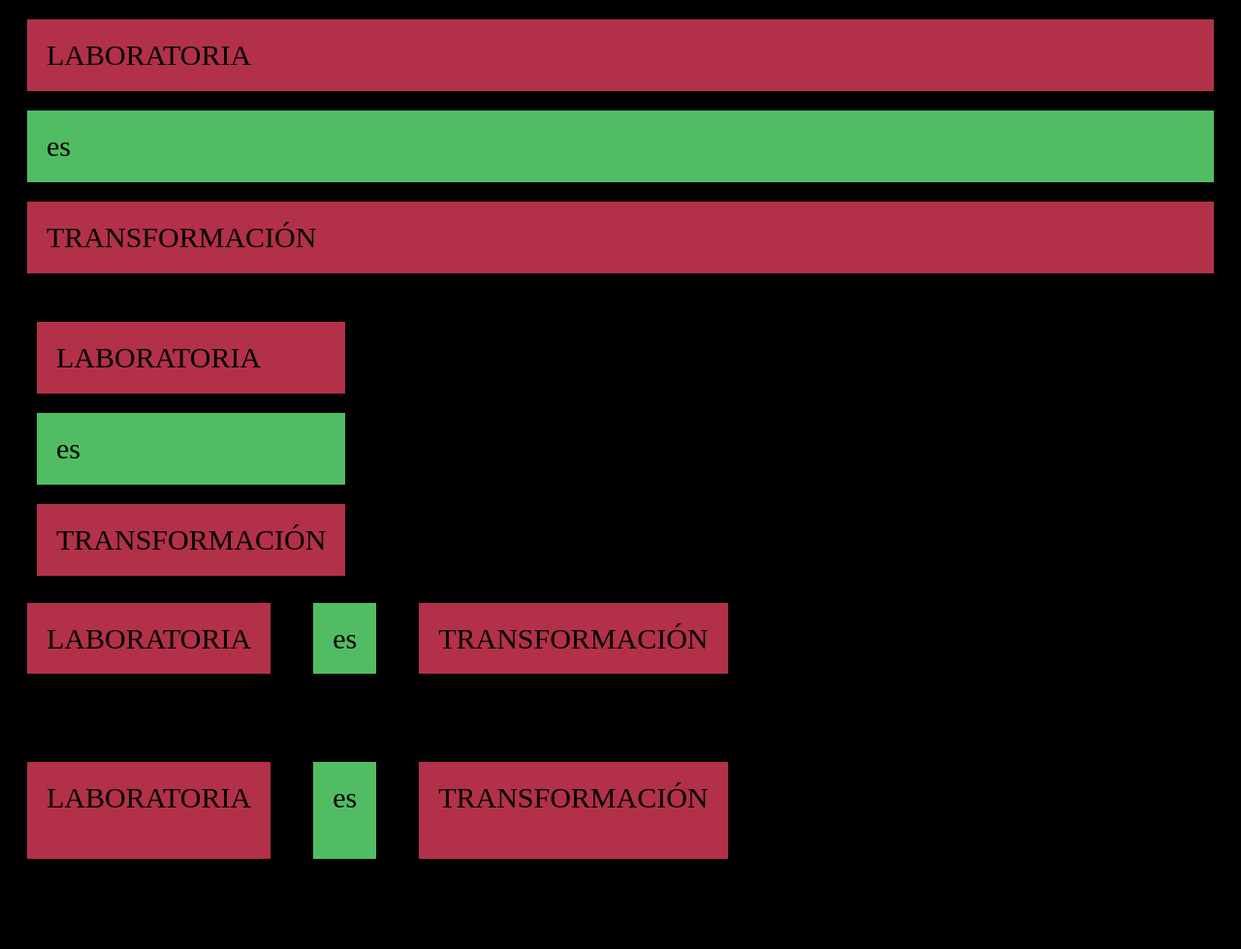
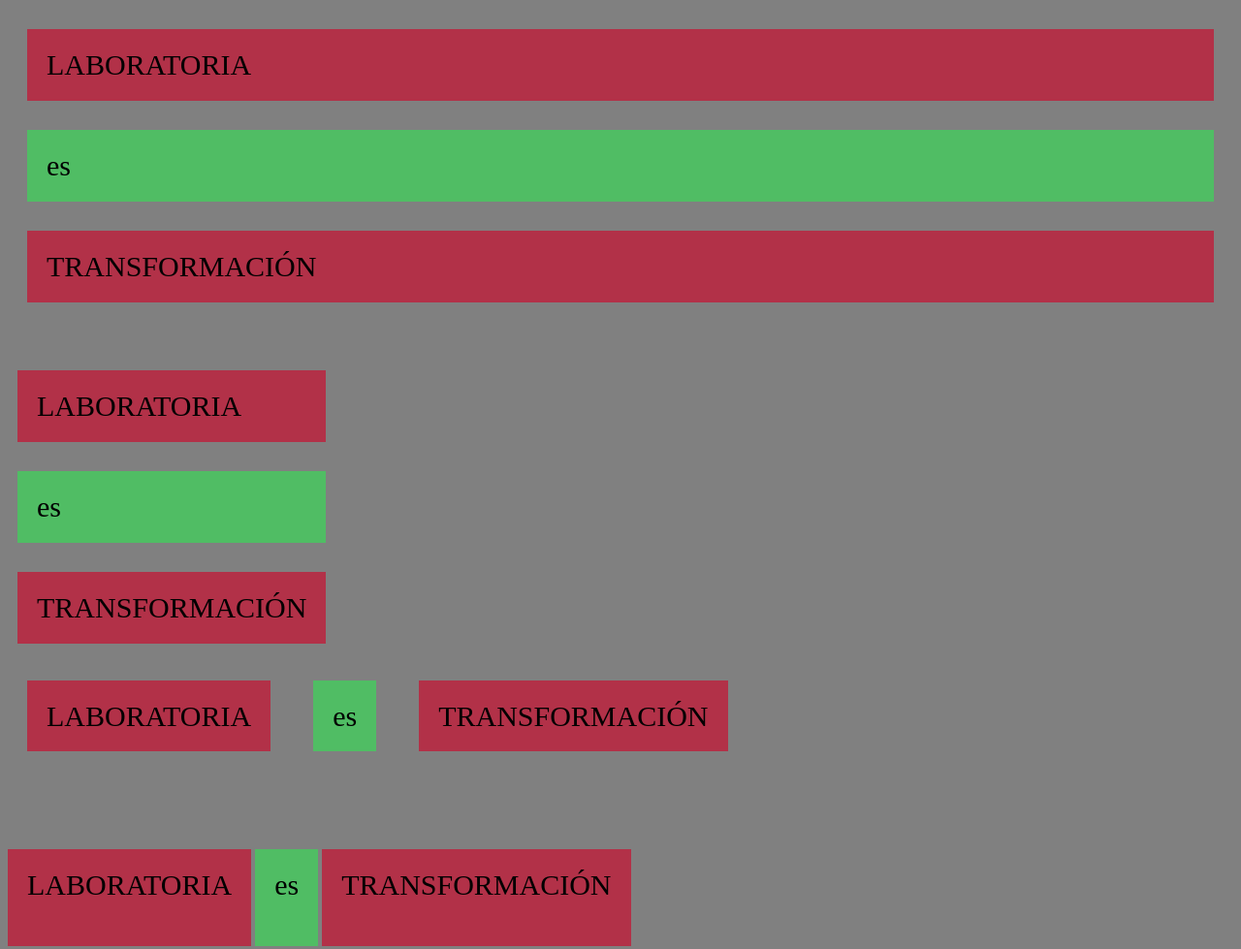
Before and after one commit to DianaChuctayaPach/DISPLAY, a plain HTML site: page index.html in a window 1280 px wide. Shown: the whole page at 97% size. Before the commit the page ends 906 px from the top, so only its background shows below. Drawn offline with Linux system fonts and the light colour scheme.

Commit message:
terminado

```diff
--- a/css/main.css
+++ b/css/main.css
@@ -1,6 +1,6 @@
 
 body{
-    background: black;
+    background: grey;
 }
 .p1{
     background-color: #B23148;
@@ -20,7 +20,7 @@ body{
     /*height: 100px;*/
     padding: 20px;
 }
-p{
+#ejercicio1{
     display: block;
     margin: 20px;
 }
```
